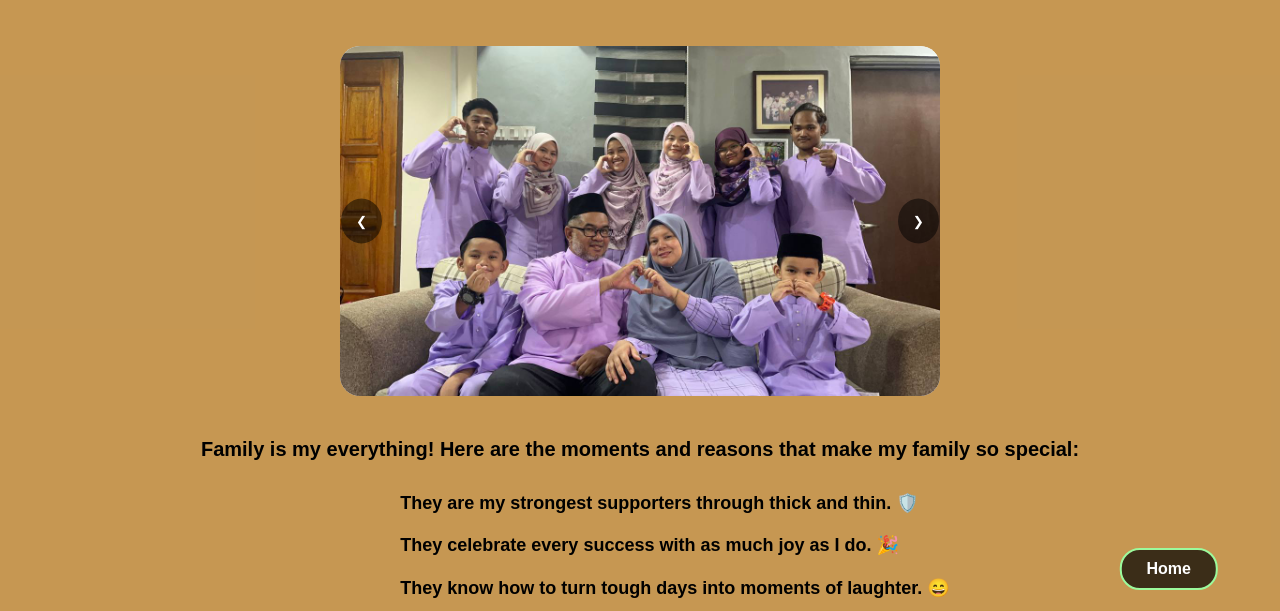
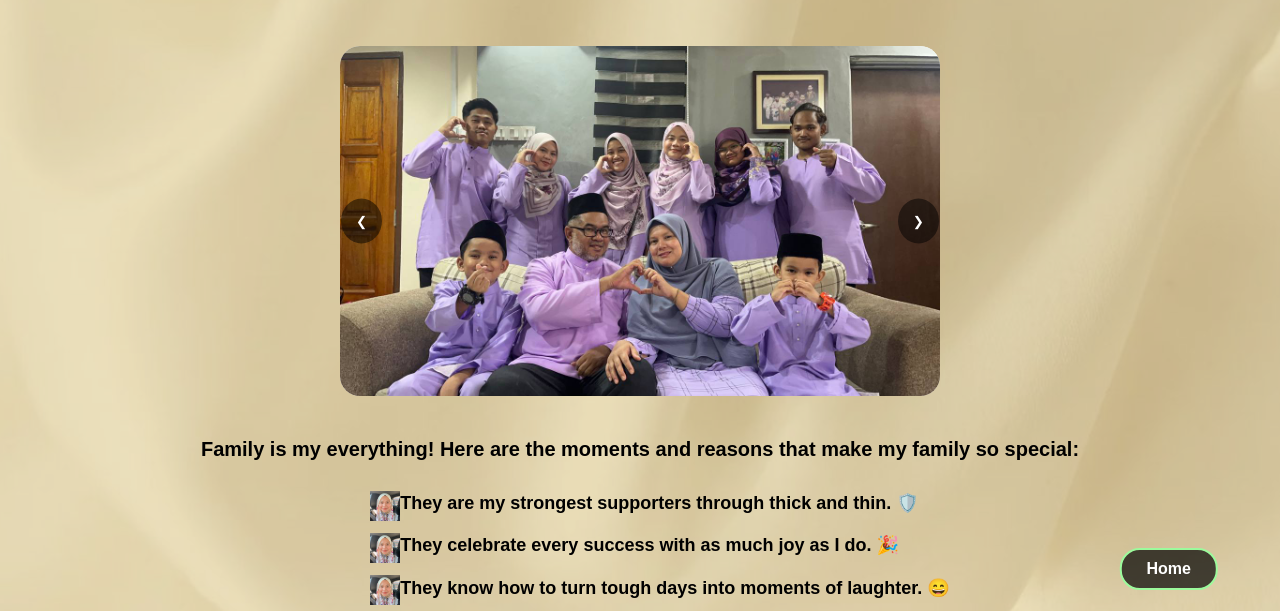
Before and after one commit to Ftn-y/codingfatin, a plain HTML site: page family.html in a window 1280 px wide. Shown: the part 180-791 px from the top of the page. Drawn offline with Linux system fonts and the light colour scheme; files whose address does not match are found by name.

Commit message:
Update family.css

```diff
--- a/family.css
+++ b/family.css
@@ -5,7 +5,7 @@
         }
 
         body {
-            background-image: url('image/bgpic.jpg');
+            background-image: url('bgpic.jpg');
             background-repeat: no-repeat;
             background-attachment: fixed;
             background-size: cover;
@@ -200,7 +200,7 @@
             top: 0.2em;
             width: 30px;
             height: 30px;
-            background: url('image/yoll.jpg') no-repeat center center;
+            background: url('yoll.jpg') no-repeat center center;
             background-size: cover;
         }
 
```
